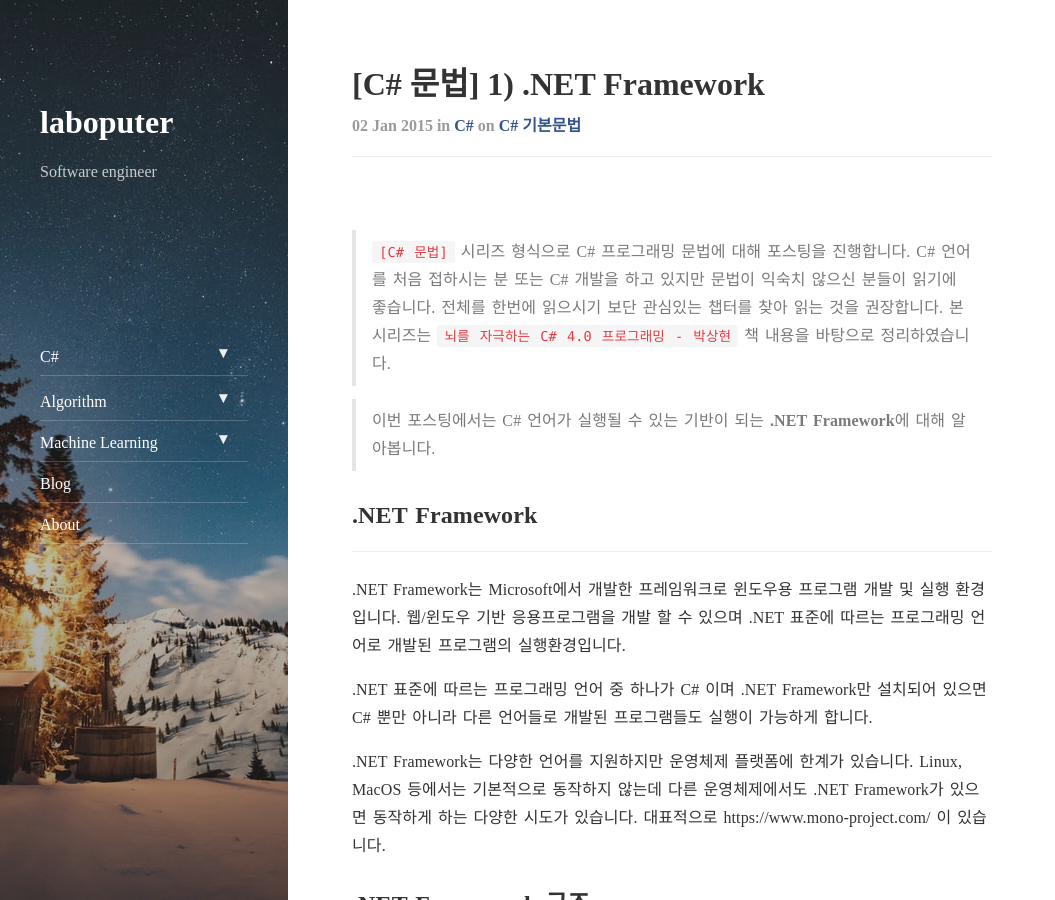
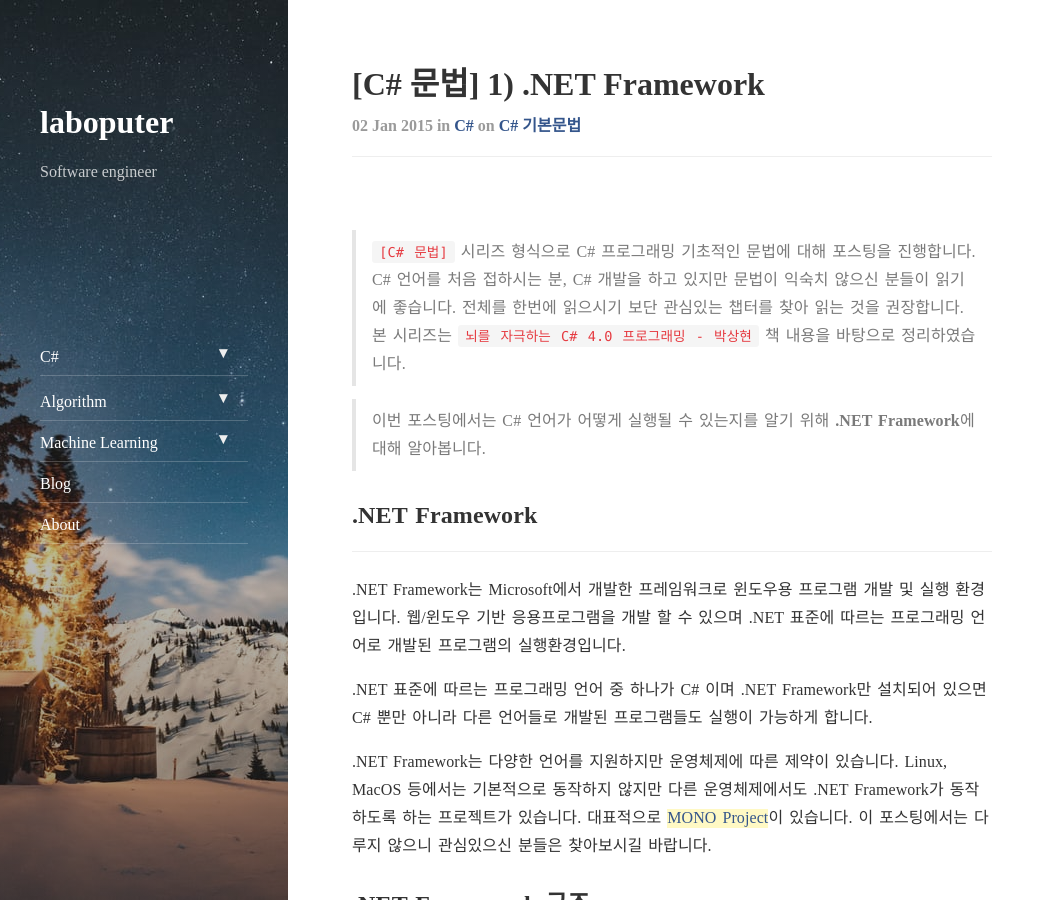
Before and after one commit to Laboputer/Laboputer.github.io, a Jekyll site: the page built from _posts/csharp-language/2015-01-02-dotnet framework.md, in a window 1280 px wide and 900 px high. Shown: the whole window, without its empty margins (0-1055 px from the left). Built offline with Jekyll 4.4.1, drawn with Linux system fonts in a browser that asks for light colours; nearby versions of some CDN libraries; comment, search, counter and statistics services are not loaded.

Commit message:
update post-csharp: dotnet framework

```diff
--- a/_posts/csharp-language/2015-01-02-dotnet framework.md
+++ b/_posts/csharp-language/2015-01-02-dotnet framework.md
@@ -6,10 +6,10 @@ categories: csharp
 tags: language
 ---
 
-> `[C# 문법]` 시리즈 형식으로 C# 프로그래밍 문법에 대해 포스팅을 진행합니다. C# 언어를 처음 접하시는 분 또는 C# 개발을 하고 있지만 문법이 익숙치 않으신 분들이 읽기에 좋습니다. 전체를 한번에 읽으시기 보단 관심있는 챕터를 찾아 읽는 것을 권장합니다.
+> `[C# 문법]` 시리즈 형식으로 C# 프로그래밍 기초적인 문법에 대해 포스팅을 진행합니다. C# 언어를 처음 접하시는 분, C# 개발을 하고 있지만 문법이 익숙치 않으신 분들이 읽기에 좋습니다. 전체를 한번에 읽으시기 보단 관심있는 챕터를 찾아 읽는 것을 권장합니다.
 > 본 시리즈는 `뇌를 자극하는 C# 4.0 프로그래밍 - 박상현` 책 내용을 바탕으로 정리하였습니다.
 
-> 이번 포스팅에서는 C# 언어가 실행될 수 있는 기반이 되는 **.NET Framework**에 대해 알아봅니다.
+> 이번 포스팅에서는 C# 언어가 어떻게 실행될 수 있는지를 알기 위해 **.NET Framework**에 대해 알아봅니다.
 
 ## .NET Framework
 ---
@@ -19,7 +19,7 @@ tags: language
 
 .NET 표준에 따르는 프로그래밍 언어 중 하나가 C# 이며 .NET Framework만 설치되어 있으면 C# 뿐만 아니라 다른 언어들로 개발된 프로그램들도 실행이 가능하게 합니다.
 
-.NET Framework는 다양한 언어를 지원하지만 운영체제 플랫폼에 한계가 있습니다. Linux, MacOS 등에서는 기본적으로 동작하지 않는데 다른 운영체제에서도 .NET Framework가 있으면 동작하게 하는 다양한 시도가 있습니다. 대표적으로 https://www.mono-project.com/ 이 있습니다.
+.NET Framework는 다양한 언어를 지원하지만 운영체제에 따른 제약이 있습니다. Linux, MacOS 등에서는 기본적으로 동작하지 않지만 다른 운영체제에서도 .NET Framework가 동작하도록 하는 프로젝트가 있습니다. 대표적으로 [MONO Project](https://www.mono-project.com/)이 있습니다. 이 포스팅에서는 다루지 않으니 관심있으신 분들은 찾아보시길 바랍니다.
 
 ## .NET Framework 구조
 ---
```
